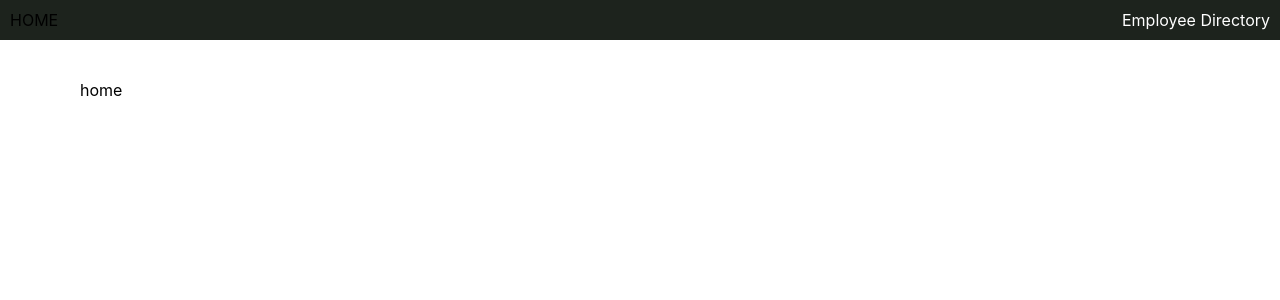
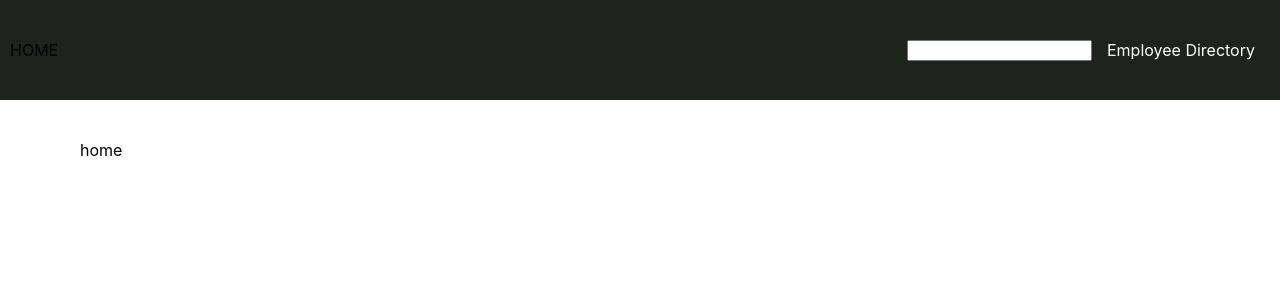
Before and after one commit to Piglacquer/firstbasehq-challenge, a React (Create React App) app: page / in a window 1280 px wide. Shown: the top 300 px of the page. Built offline with nearby package versions, Linux system fonts and the light colour scheme; no server answers.

Commit message:
search function and subsequent routing working

```diff
--- a/src/Components/Header/Header.Component.tsx
+++ b/src/Components/Header/Header.Component.tsx
@@ -1,5 +1,7 @@
 import React from 'react';
 import { Link } from 'react-router-dom';
+
+import SearchBar from '../SearchBar/SearchBar.Component';
 
 import './header.styles.scss';
 
@@ -9,6 +11,7 @@ const Header: React.FC = () => (
 			HOME
 		</Link>
 		<div className='options'>
+			<SearchBar />
 			<Link to='/directory' className='option'>
 				Employee Directory
 			</Link>
--- a/src/Components/Header/header.styles.scss
+++ b/src/Components/Header/header.styles.scss
@@ -1,11 +1,19 @@
 .header-container {
 	display: flex;
 	justify-content: space-between;
+	align-items: center;
 	margin-bottom: 40px;
 	background-color: rgb(29, 35, 29);
 	padding: 10px;
+	height: 80px;
 
 	.options {
+		display: flex;
+		flex-direction: row;
+		justify-content: space-evenly;
+		align-items: center;
+		width: 30%;
+
 		.option {
 			color: white;
 		}
--- a/src/Components/SearchBar/SearchBar.Component.tsx
+++ b/src/Components/SearchBar/SearchBar.Component.tsx
@@ -1,11 +1,49 @@
-import React from 'react';
+import React, { useState, useEffect } from 'react';
+import { gql, useQuery } from '@apollo/client';
+
+import type { IEmployee } from '../../Types/Employee.type';
+import { useInput } from '../../Hooks/useInput.hook';
+import SearchResults from '../SearchResults/SearchResults.Component';
 
 import './seachBar.styles.scss';
 
-const SearchBar = () => {
+type Employees = {
+	people: IEmployee[],
+}
+
+const GET_EMPLOYEES = gql`
+	query GetEmployees {
+		people {
+			id,
+			name { first, last },
+		}
+	}
+`;
+
+const SearchBar:React.FC = () => {
+	const [ filteredResults, setFilteredResults ] = useState<IEmployee[]>([]);
+	const [ showResults, setShowResults ] = useState<Boolean>(false);
+	const { value: searchValue, reset: searchReset, bind: searchBind } = useInput('');
+	const { data } = useQuery<Employees>(GET_EMPLOYEES);
+
+	const resetField = () => {
+		searchReset();
+		setShowResults(false);
+	};
+
+	useEffect(() => {
+		if (data && searchValue !== '') {
+			const filteredResults = data.people.filter(person => {
+				return `${person?.name?.first} ${person?.name?.last}`.toLowerCase().includes(searchValue.toLowerCase());
+			})
+			setFilteredResults(filteredResults);
+		}
+	}, [data, searchValue]);
+
 	return (
-		<div className='search-bar'>
-			SEARCH BAR
+		<div className='search-bar' onFocus={() => setShowResults(true)}>
+			<input className='search-input' {...searchBind} />
+			{showResults && <SearchResults filteredResults={filteredResults} resetField={resetField} />}
 		</div>
 )};
 
--- /dev/null
+++ b/src/Components/SearchResults/SearchResults.Component.tsx
@@ -0,0 +1,32 @@
+import React from 'react';
+import { Link } from 'react-router-dom';
+
+import type { IEmployee } from '../../Types/Employee.type';
+
+import './searchResults.styles.scss';
+
+type Props = {
+	filteredResults: IEmployee[],
+	resetField: React.MouseEventHandler<HTMLAnchorElement>,
+}
+
+const SearchResults:React.FC<Props> = ({ filteredResults, resetField }) => {
+	return (
+		<div className='search-results-container'>
+			{filteredResults.length === 0
+				? <span>No Results</span>
+				: filteredResults.map(result => (
+					<Link
+						className='result'
+						to={`/employee/${result.id}`}
+						onClick={resetField}
+					>
+						{`${result?.name?.first} ${result?.name?.last}`}
+					</Link>
+				))
+			}
+		</div>
+	);
+}
+
+export default SearchResults;
--- /dev/null
+++ b/src/Components/SearchResults/searchResults.styles.scss
@@ -0,0 +1,5 @@
+.search-results-container {
+	position: absolute;
+	display: flex;
+	flex-direction: column;
+}
--- a/src/Pages/Employee/Employee.Page.tsx
+++ b/src/Pages/Employee/Employee.Page.tsx
@@ -46,10 +46,9 @@ const Employee:React.FC = () => {
 				<>
 					{editEmployee ? (
 						<EmployeeEdit person={data.person} setEditEmployee={setEditEmployee} refetchEmployee={refetch} />
-						) : null}
-					{!editEmployee ? (
+						) : (
 						<EmployeeDetails person={data.person} setEditEmployee={setEditEmployee} />
-						) : null}
+					)}
 				</>
 			)}
 		</div>
```
